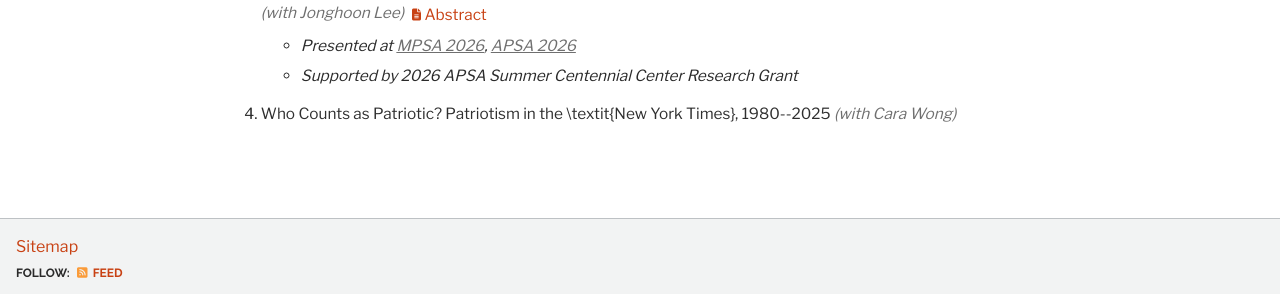
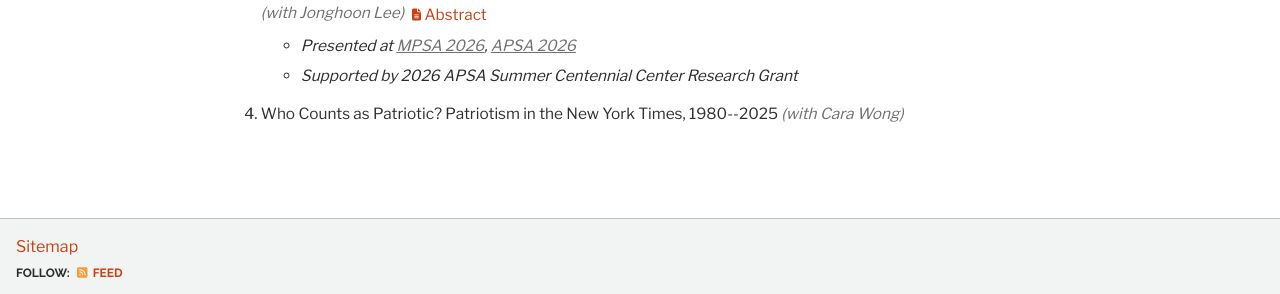
Before and after one commit to younghyunlee52/Website, a Jekyll site: the page built from _pages/research.md, in a window 1280 px wide and 900 px high, scrolled down 731 px. Shown: the part 558-852 px from the top of the window. Built offline with Jekyll 4.4.1, drawn with Linux system fonts in a browser that asks for light colours; a script bundle is joined from its source files by our own code; library files that are not in the unit come from our copies.

Commit message:
Update research.md

```diff
--- a/_pages/research.md
+++ b/_pages/research.md
@@ -121,7 +121,7 @@ My research examines how immigrants and minorities come to belong politically in
   </li>
   <li>
     <div class="research-entry">
-      <p class="research-entry__title"><span class="research-entry__title-main">Who Counts as Patriotic? Patriotism in the \textit{New York Times}, 1980--2025 </span> <span class="research-entry__coauthor">(with Cara Wong)</span></p>
+      <p class="research-entry__title"><span class="research-entry__title-main">Who Counts as Patriotic? Patriotism in the New York Times, 1980--2025 </span> <span class="research-entry__coauthor">(with Cara Wong)</span></p>
     </div>
   </li>
 </ol>
```
